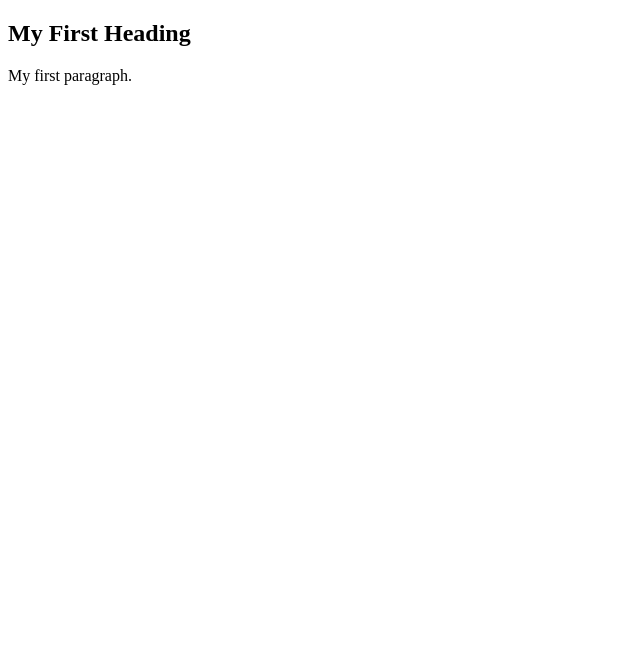
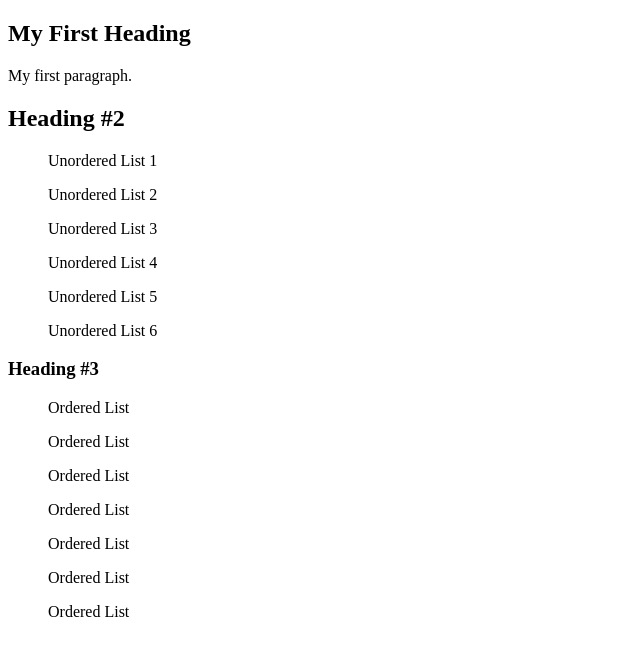
Before and after one commit to rusnakcreative/inclass_101demo, a plain HTML site: page index.html in a window 1280 px wide. Shown: the whole page, without its empty margins (0-640 px from the left). Drawn offline with Linux system fonts and the light colour scheme.

Commit message:
Commit Message

```diff
--- a/index.html
+++ b/index.html
@@ -6,6 +6,7 @@
 <head>
 
     <title>Cat Videos Galore!</title>
+    <link rel="stylesheet" type="text/css" href="styles.css">
 
 </head>
 
@@ -25,6 +26,24 @@
     <h1>My First Heading</h1>
     <p>My first paragraph.</p>
 
+
+    <h2>Heading #2</h2>
+    <ul>Unordered List 1</ul>
+    <ul>Unordered List 2</ul>
+    <ul>Unordered List 3</ul>
+    <ul>Unordered List 4</ul>
+    <ul>Unordered List 5</ul>
+    <ul>Unordered List 6</ul>
+
+<h3>Heading #3</h3>
+<ol>Ordered List</ol>
+<ol>Ordered List</ol>
+<ol>Ordered List</ol>
+<ol>Ordered List</ol>
+<ol>Ordered List</ol>
+<ol>Ordered List</ol>
+<ol>Ordered List</ol>
+
 </section>
 
 <footer>
```
